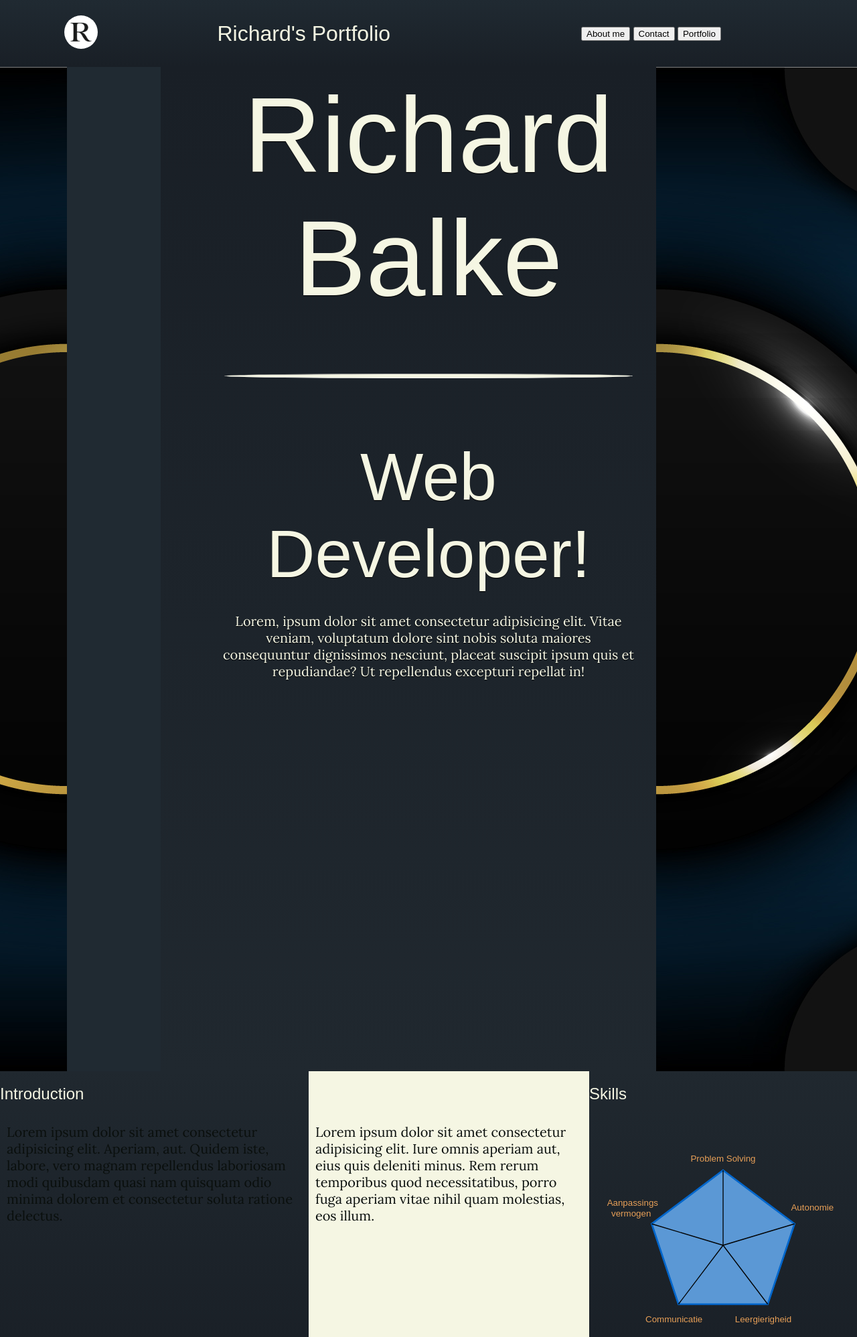
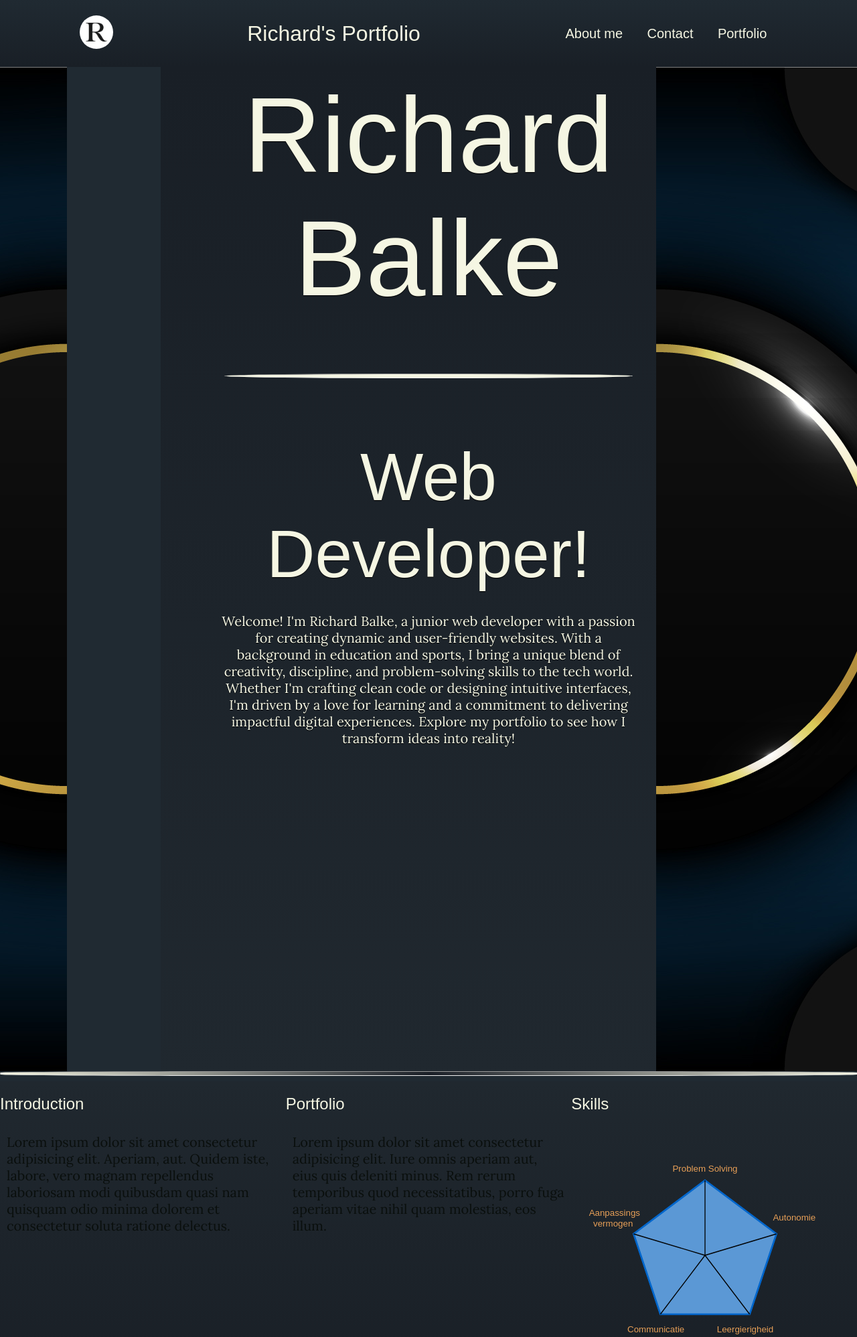
Before and after one commit to RichardBalke/html-portfolio, a PHP site: page /html-content/index.html in a window 1280 px wide. Shown: the top 1997 px of the page at 67% size. Run offline with PHP 8.4, Linux system fonts and the light colour scheme; some web fonts are replaced.

Commit message:
Merge conflict prep

```diff
--- a/CSS/h&f_styles.css
+++ b/CSS/h&f_styles.css
@@ -1,28 +1,29 @@
 .hf-container {
   display: flex;
-  background-image: linear-gradient(to bottom, rgb(32, 42, 50), rgb(25, 31, 38) );
+  background-image: linear-gradient(to bottom, rgb(32, 42, 50), rgb(25, 31, 38));
   height: 100px;
-}
-
-.hf-container {
-  display: flex;
   justify-content: space-evenly;
 }
 
 .nav-container {
   display: flex;
-  width: 33%;
   align-items: center;
   justify-content: space-evenly;
 }
+
 .nav-button {
   cursor: pointer;
+  border: none;
+  background: none;
+  color: rgb(245, 246, 227);
+  font-size: 20px;
+  margin: 10px;
 }
 
 .hf-container img {
-    width: 50px;
-    height: auto;
-    border-radius: 50%;
+  width: 50px;
+  height: auto;
+  border-radius: 50%;
 }
 
 .brand-name-container {
--- a/CSS/index_styles.css
+++ b/CSS/index_styles.css
@@ -111,12 +111,13 @@
     display: flex;
     flex-direction: row;
     width: 100%;
-    background-color: rgb(245, 246, 227);
   }
 
   #introduction-container,
-  #skills-container {
-    background-image: linear-gradient(to top, rgb(25, 31, 38), rgb(32, 40, 47) )
+  #skills-container,
+  #portfolio-container {
+    background-image: linear-gradient(to top, rgb(25, 31, 38), rgb(32, 40, 47) );
+    flex: 1;
   }
 
   .chart {
--- a/CSS/style.css
+++ b/CSS/style.css
@@ -7,6 +7,14 @@ body {
 /* div {
   border: 3px solid red;
 } */
+
+.content-split {
+  width: 100%;
+  border-radius: 30%;
+  background-image: linear-gradient(to right, rgb(245, 246, 227), rgb(26, 31, 39), rgb(245, 246, 227));
+  height: 5px;
+  margin-top: 0px;
+}
 
 #header {
   background-color: rgb(26, 31, 39);
@@ -38,7 +46,8 @@ p {
 footer {
   background-color: rgb(245, 246, 227);
   border-top-left-radius: 50%;
-  border-top-right-radius: 50%;;
+  border-top-right-radius: 50%;
+  ;
 }
 
 footer img {
--- a/html-content/index.html
+++ b/html-content/index.html
@@ -51,14 +51,20 @@
 
       <div id="title-container">
         <h2 id="title-header2">
-          Richard <br>Balke <hr>
+          Richard <br>Balke
+          <hr>
         </h2>
         <h3 id="title-header3" style="font-size: 50px">Web <br> Developer!</h3>
-        <p id="title-paragraph"> Lorem, ipsum dolor sit amet consectetur adipisicing elit. Vitae veniam, voluptatum
-          dolore sint nobis soluta maiores consequuntur dignissimos nesciunt, placeat suscipit ipsum quis et
-          repudiandae? Ut repellendus excepturi repellat in!</p>
+        <p id="title-paragraph">
+          Welcome! I'm Richard Balke, a junior web developer with a passion for creating dynamic and user-friendly
+          websites. With a background in education and sports, I bring a unique blend of creativity, discipline, and
+          problem-solving skills to the tech world. Whether I'm crafting clean code or designing intuitive interfaces,
+          I'm driven by a love for learning and a commitment to delivering impactful digital experiences. Explore my
+          portfolio to see how I transform ideas into reality!
+        </p>
       </div>
 
+      <hr class="content-split">
 
       <div id="intro-skills-container">
         <div id="introduction-container">
@@ -106,7 +112,7 @@
           </svg>
         </div>
       </div>
-
+      <hr class="content-split">
       <div class="main-portfolio-container">
         <div>
           <h2>Portfolio pieces</h2>
```
Also changed, not shown: JavaScript/script.js (line endings or trailing spaces). Lines whose indentation alone changed are shown as unchanged.
